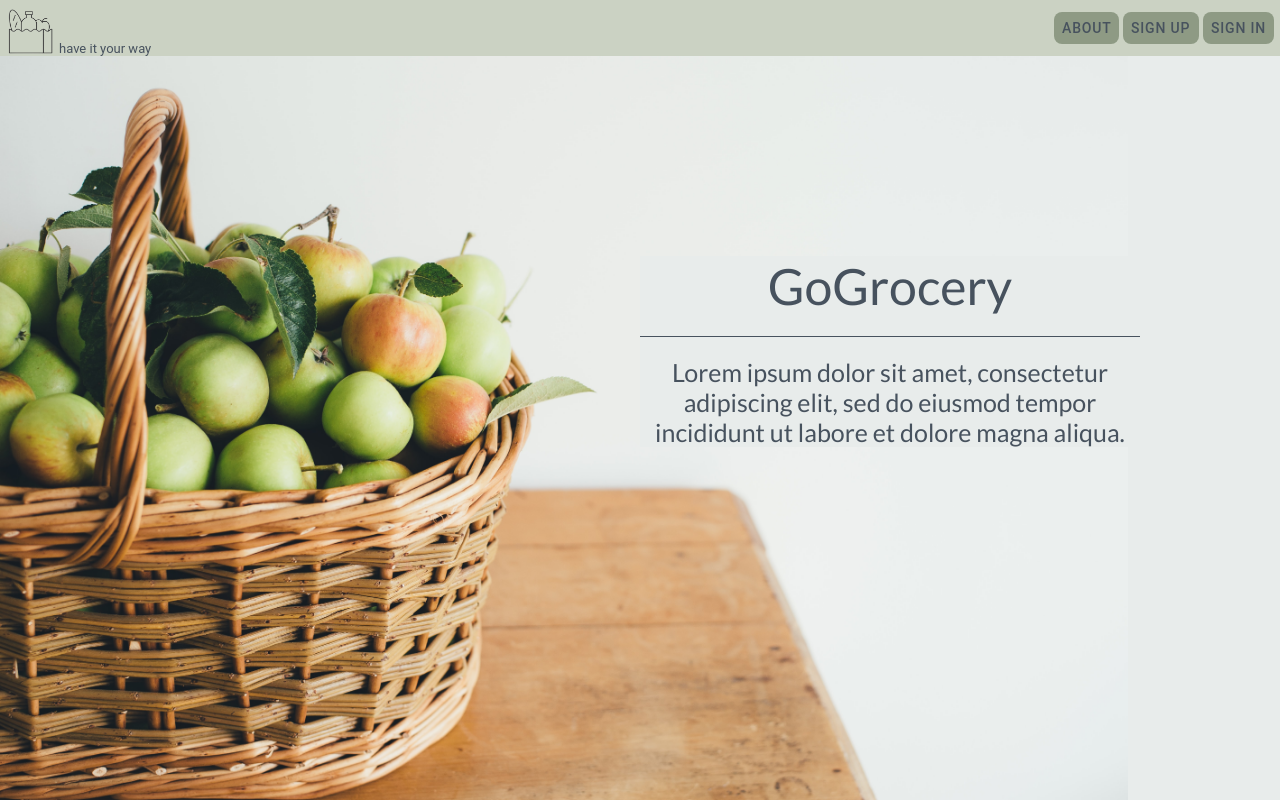
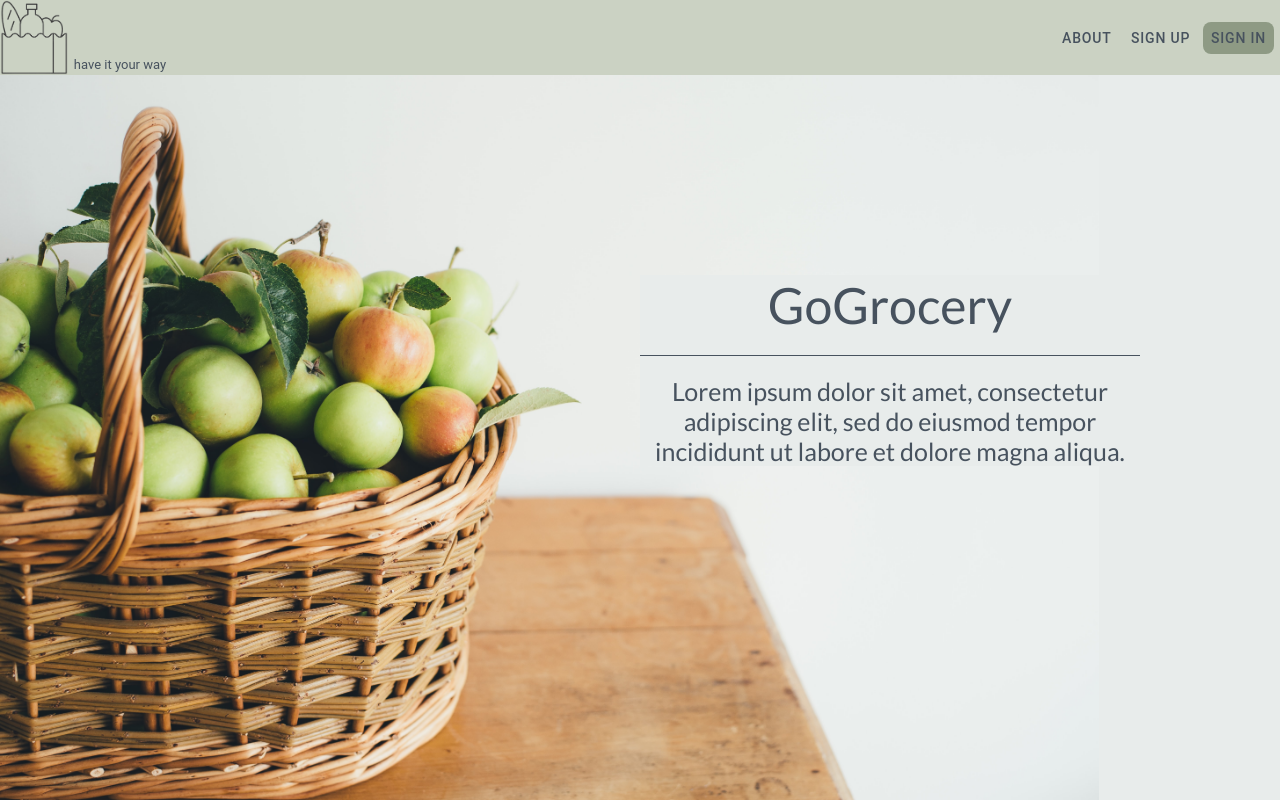
Before and after one commit to JoaoSouzaeSilva/GoGrocery, a React (Create React App) app: page /home in a window 1280 px wide. Built offline with nearby package versions, Linux system fonts and the light colour scheme.

Commit message:
changed toolbar height and made the inside item's positions relative to the toolbar

```diff
--- a/src/pages/Home.css
+++ b/src/pages/Home.css
@@ -1,12 +1,19 @@
 ion-button {
+  border-radius: 8px;
+  color: #47525e;
+}
+
+.button-primary{
   background: #8E9A84;
   border-radius: 8px;
   color: #47525e;
-
 }
 
 ion-toolbar {
   --background: #CBD2C3;
+  height:75px;
+  width: 100%;
+  display: flex;
 }
 
 ion-content {
@@ -22,17 +29,15 @@ ion-content {
 }
 
 .img {
-  height: 45px;
-  width: 45px;
-  margin-left: 8px;
-  margin-top: 6px;
+  height: 100%;
 }
 
 .img_text {
     font-size: small;
     margin-left: 6px;
-    margin-top: 40px;
-    color: #47525e
+    align-self: flex-end;
+    margin-bottom: 3px;
+    color: #47525e;
 }
 
 .title {
--- a/src/pages/Home.tsx
+++ b/src/pages/Home.tsx
@@ -21,9 +21,9 @@ const Home: React.FC = () => {
         <img className="img" slot="start" src={headerImg} />
         <div className="img_text" slot="start">have it your way</div>
         <IonButtons slot="end">
-          <IonButton shape="round">About</IonButton>
-          <IonButton shape="round">Sign up</IonButton>
-          <IonButton shape="round">Sign in</IonButton>
+          <IonButton shape="round" className="button-secondary">About</IonButton>
+          <IonButton shape="round" className="button-secondary">Sign up</IonButton>
+          <IonButton shape="round" className="button-primary">Sign in</IonButton>
         </IonButtons>
       </IonToolbar>
       <IonContent>
```
